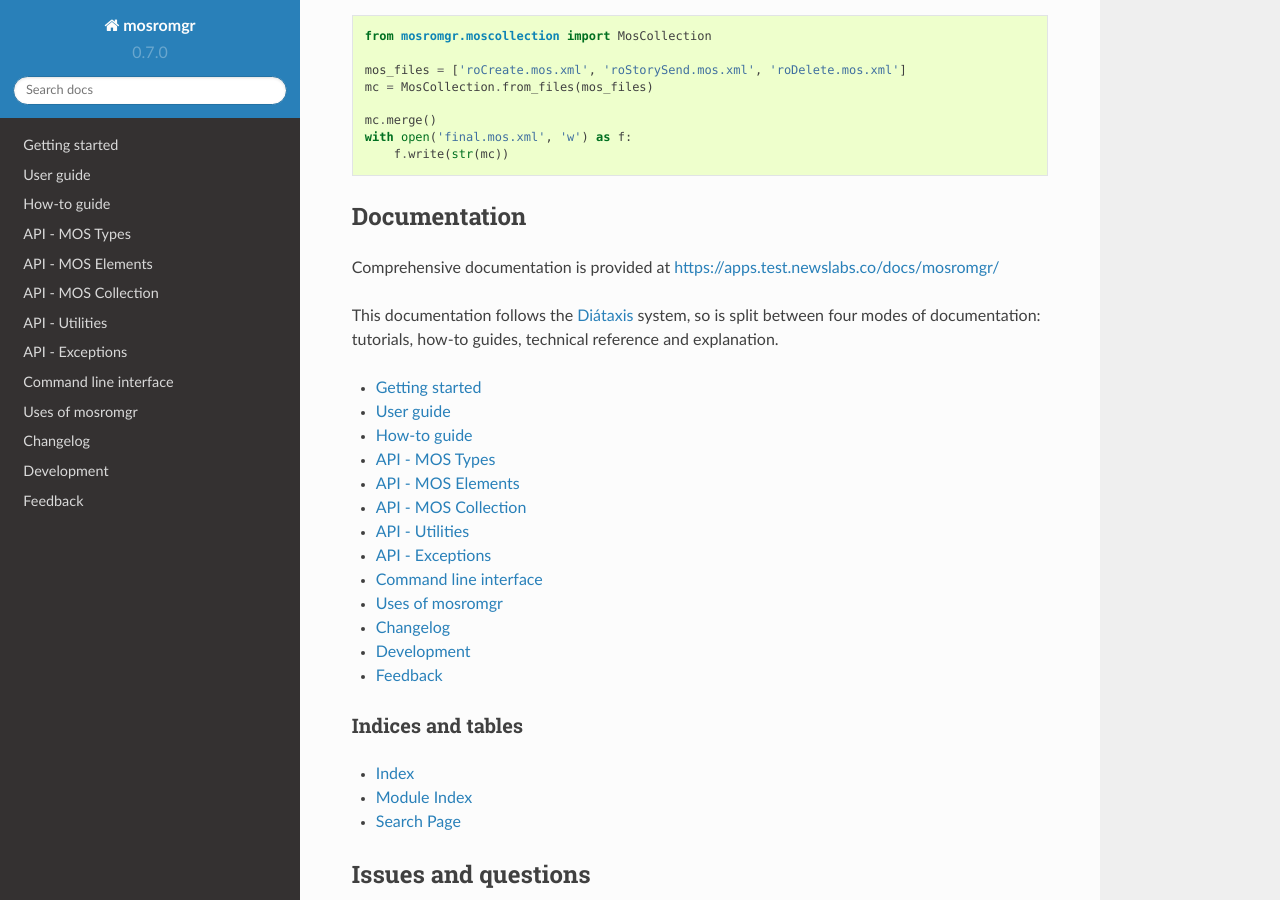
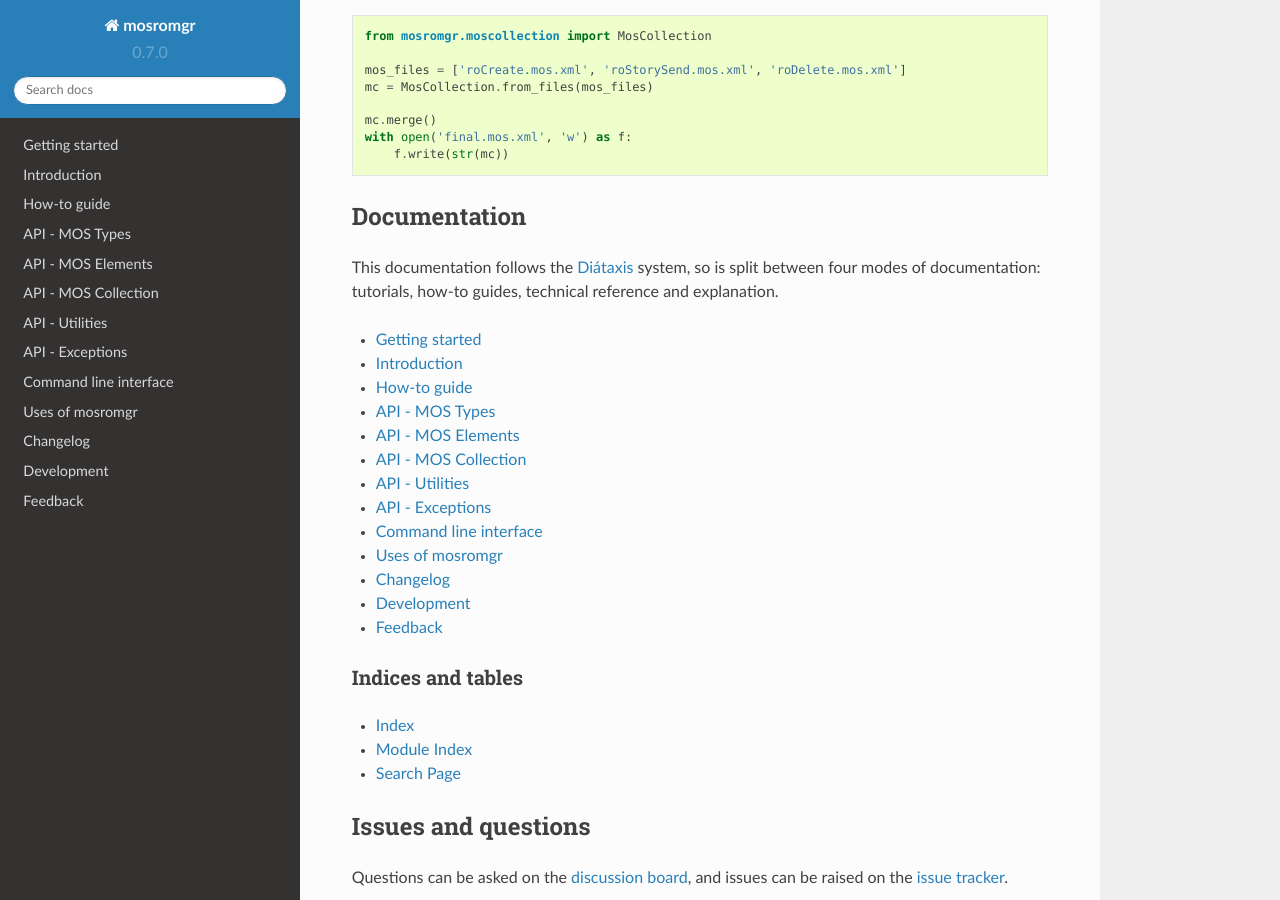
Before and after one commit to bbc/mosromgr, a Sphinx documentation site: the page built from docs/index.rst, in a window 1280 px wide and 900 px high, scrolled down 2080 px. Built offline with Sphinx 7.4.7 and the Read the Docs theme 2.0.0, drawn with Linux system fonts in a browser that asks for light colours.

Commit message:
Rename User guide -> Introduction

```diff
--- a/docs/index.rst
+++ b/docs/index.rst
@@ -114,8 +114,6 @@ MOS files within a complete or partially complete programme::
 Documentation
 =============
 
-Comprehensive documentation is provided at https://apps.test.newslabs.co/docs/mosromgr/
-
 This documentation follows the `Diátaxis`_ system, so is split between four
 modes of documentation: tutorials, how-to guides, technical reference and
 explanation.
@@ -126,7 +124,7 @@ explanation.
     :maxdepth: 1
 
     getting_started
-    guide
+    intro
     howto
     api_mostypes
     api_moselements
--- a/docs/guide.rst
+++ b/docs/intro.rst
@@ -2,9 +2,9 @@
 .. Copyright 2021 BBC
 .. SPDX-License-Identifier: Apache-2.0
 
-==========
-User guide
-==========
+============
+Introduction
+============
 
 This section is a walkthrough of the contents of the module, intended to explain
 how *mosromgr* works and introduce the concepts.
```
